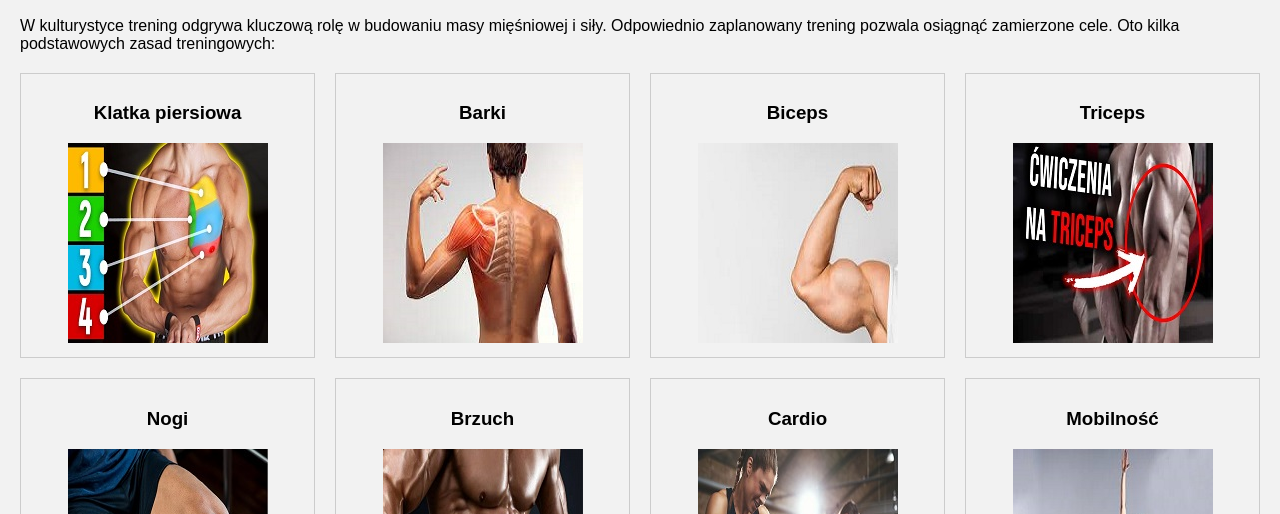
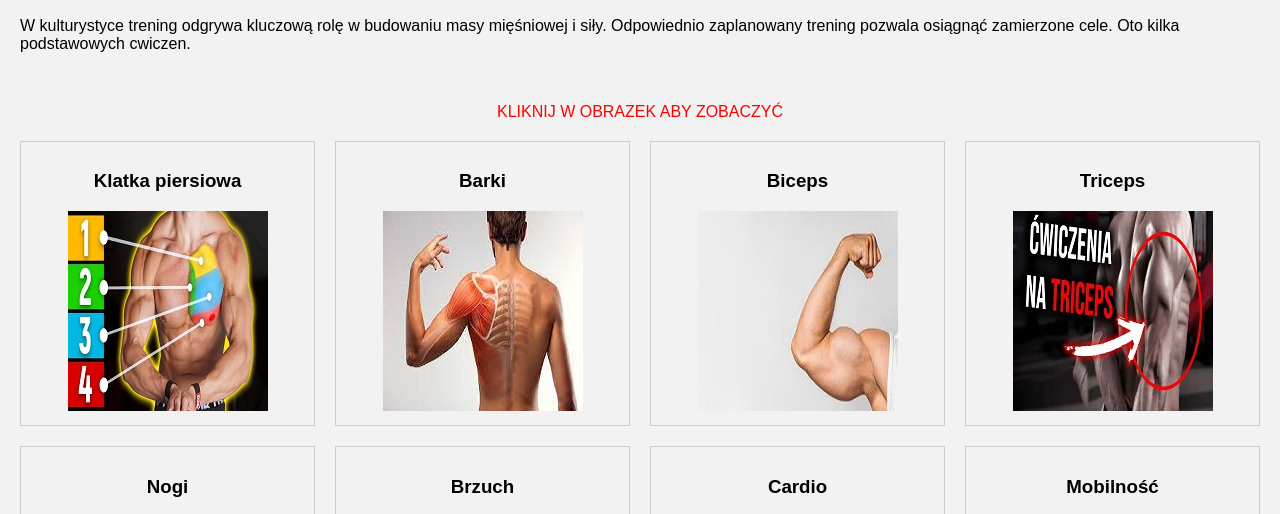
Before and after one commit to KajetanOprzadek/wdso_ko, a plain HTML site: page trening.html in a window 1280 px wide. Shown: the part 209-723 px from the top of the page. Drawn offline with Linux system fonts and the light colour scheme.

Commit message:
Update trening.html

```diff
--- a/trening.html
+++ b/trening.html
@@ -24,7 +24,9 @@
   <main>
     <section>
       <h2>Trening</h2>
-      <p>W kulturystyce trening odgrywa kluczową rolę w budowaniu masy mięśniowej i siły. Odpowiednio zaplanowany trening pozwala osiągnąć zamierzone cele. Oto kilka podstawowych zasad treningowych:</p>
+      <p>W kulturystyce trening odgrywa kluczową rolę w budowaniu masy mięśniowej i siły. Odpowiednio zaplanowany trening pozwala osiągnąć zamierzone cele. Oto kilka podstawowych cwiczen. </p>
+      <br>
+      <p id=remember>KLIKNIJ W OBRAZEK ABY ZOBACZYĆ </p>
       <div class="muscle-grid">
         <div class="muscle-card" data-muscle="Klatka piersiowa">
           <h3>Klatka piersiowa</h3>
```
